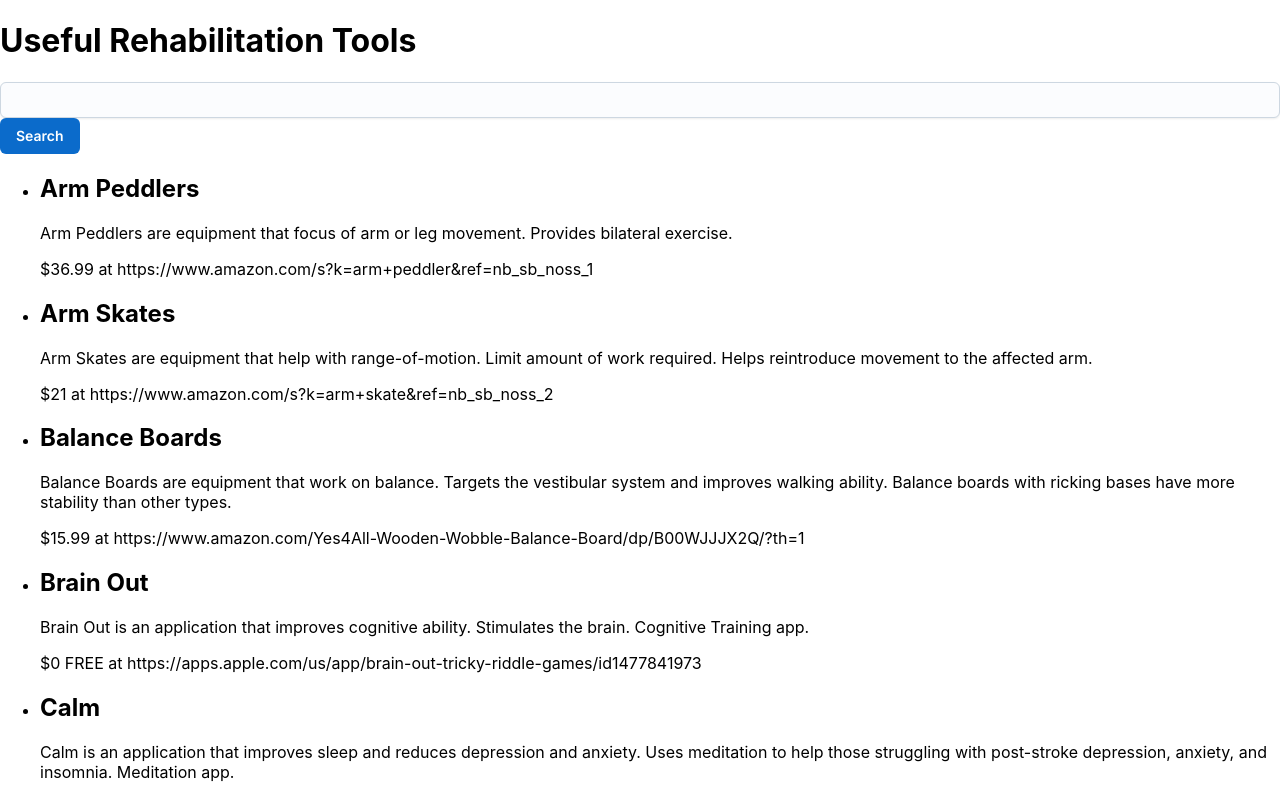
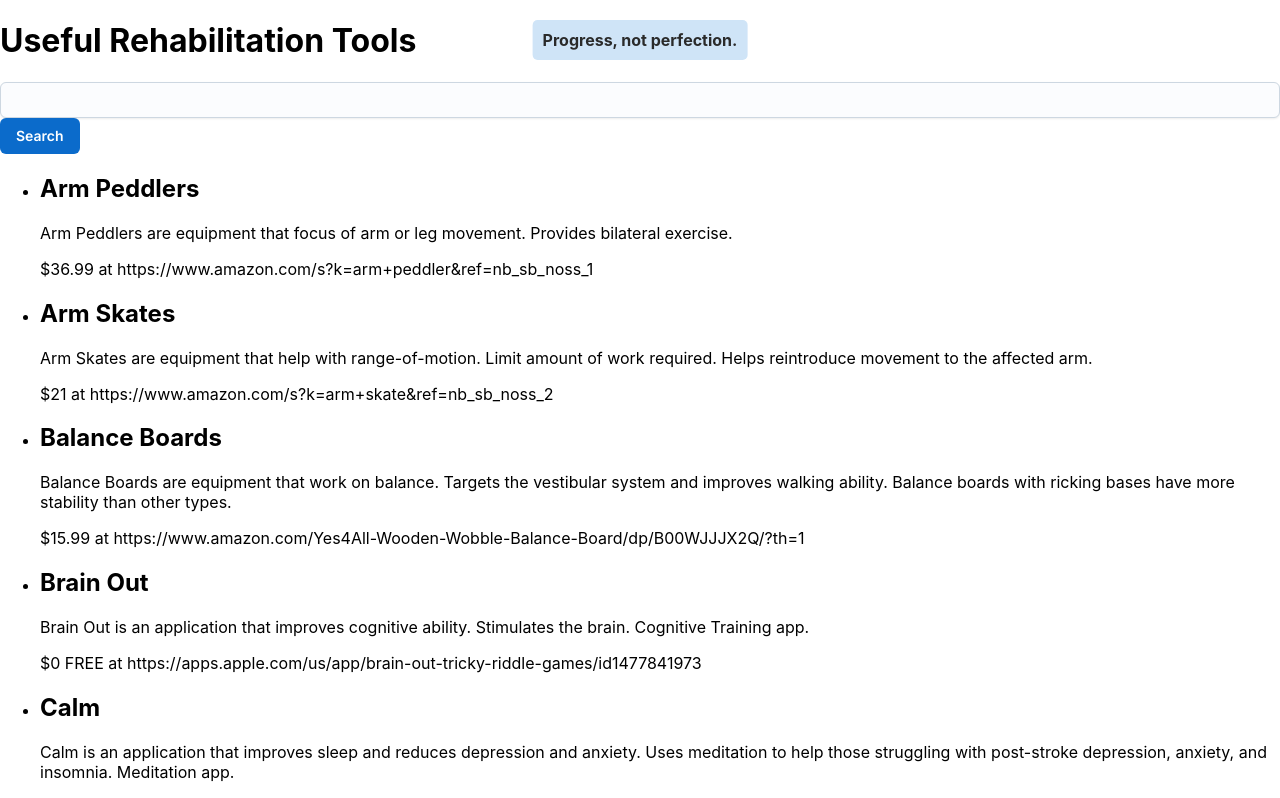
Before and after one commit to kmperera/CIS4930-HandsOnLearning, a React (Create React App) app in the folder health-app-frontend/: page /useful in a window 1280 px wide. Shown: the top 798 px of the page. Built offline with nearby package versions, Linux system fonts and the light colour scheme.

Commit message:
motivation successfully added to useful

```diff
--- a/health-app-frontend/src/StayConnected/StayConnected.js
+++ b/health-app-frontend/src/StayConnected/StayConnected.js
@@ -3,6 +3,7 @@
 import LocationComponent from './LocationComponent'
 
 export default function StayConnected() {
+
     return (
         <div>
             <h1>This is the stay connected page (Under Construction)</h1>
--- a/health-app-frontend/src/Useful/Useful.js
+++ b/health-app-frontend/src/Useful/Useful.js
@@ -191,6 +191,7 @@
 
     return (
         <div>
+            <Motivation message={currentMessage} />
             <h1>Useful Rehabilitation Tools</h1>
             <Input
                 label="search"
```
